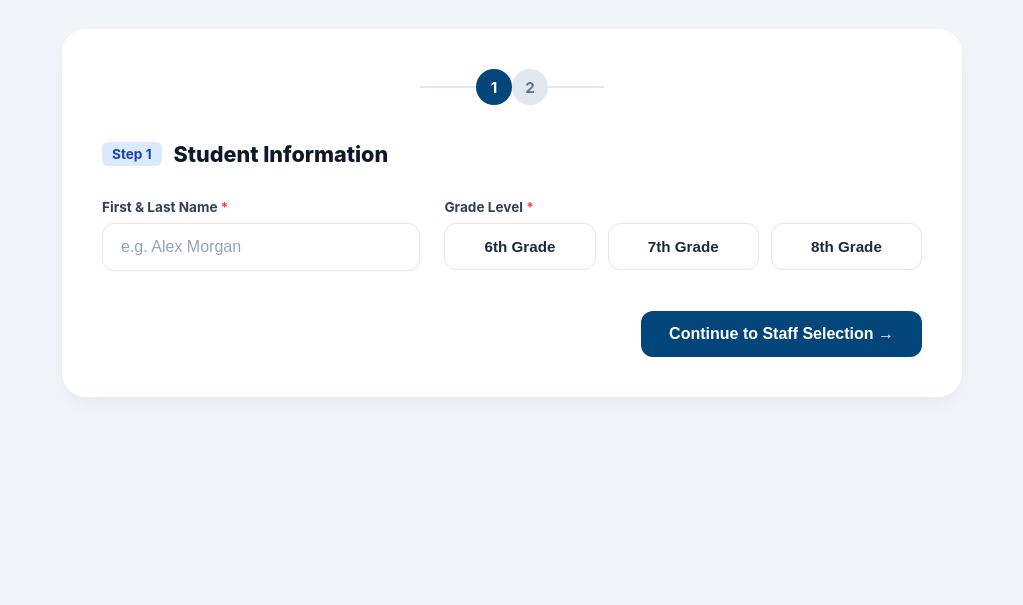
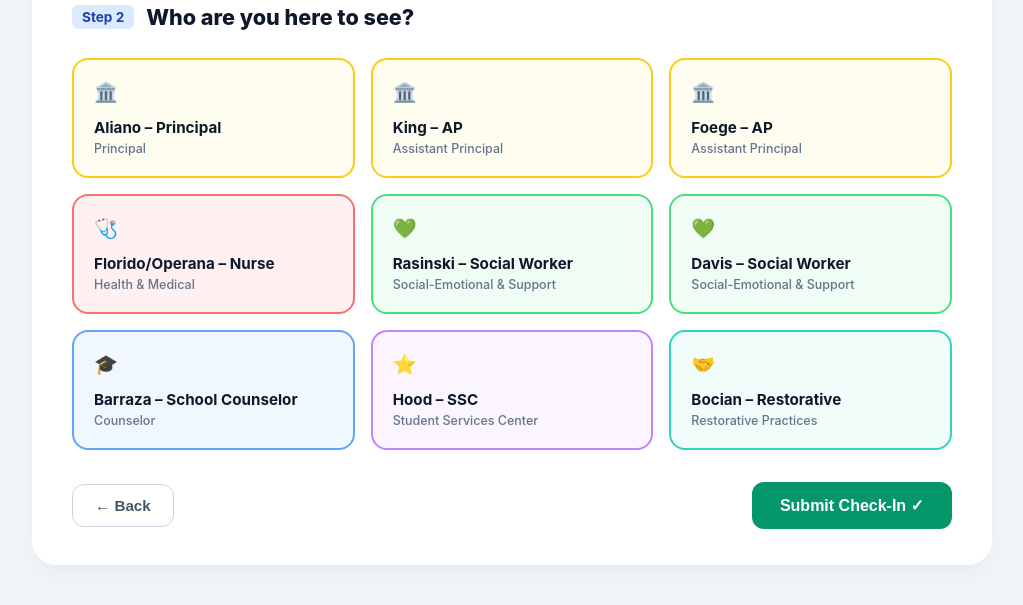
Before and after one commit to jengstrom20/Office-Sign-In-, a plain HTML site: page index.html in a window 1280 px wide. Shown: the part 238-843 px from the top of the page, without its empty margins (128-1151 px from the left). Before the commit the page ends 800 px from the top, so only its background shows below. Drawn offline with Linux system fonts and the light colour scheme.

Commit message:
Update index.html

```diff
--- a/index.html
+++ b/index.html
@@ -13,7 +13,7 @@
       font-family: -apple-system, BlinkMacSystemFont, "Segoe UI", Roboto, Helvetica, Arial, sans-serif;
       background-color: #f1f5f9;
       margin: 0;
-      padding: 60px 20px;
+      padding: 40px 20px;
       display: flex;
       flex-direction: column;
       align-items: center;
@@ -24,7 +24,7 @@
     /* Page Header Above Card */
     .page-title-section {
       text-align: center;
-      margin-bottom: 32px;
+      margin-bottom: 28px;
     }
 
     .page-title {
@@ -44,8 +44,8 @@
     .kiosk-card {
       background: #ffffff;
       border-radius: 24px;
-      padding: 40px;
-      max-width: 900px;
+      padding: 36px 40px;
+      max-width: 960px;
       width: 100%;
       box-shadow: 0 10px 25px -5px rgba(0, 0, 0, 0.05), 0 8px 10px -6px rgba(0, 0, 0, 0.01);
     }
@@ -56,7 +56,7 @@
       align-items: center;
       justify-content: center;
       width: 220px;
-      margin: 0 auto 36px auto;
+      margin: 0 auto 32px auto;
       position: relative;
     }
 
@@ -65,8 +65,8 @@
       top: 50%;
       left: 18px;
       right: 18px;
-      height: 2px;
-      background-color: #e2e8f0;
+      height: 3px;
+      background-color: #02457a;
       z-index: 1;
       transform: translateY(-50%);
     }
@@ -96,7 +96,7 @@
       display: flex;
       align-items: center;
       gap: 12px;
-      margin-bottom: 32px;
+      margin-bottom: 28px;
     }
 
     .step-badge {
@@ -128,16 +128,11 @@
     .form-grid {
       display: flex;
       gap: 24px;
-      margin-bottom: 40px;
+      margin-bottom: 36px;
     }
 
-    .form-group-name {
-      flex: 1.2;
-    }
-
-    .form-group-grade {
-      flex: 1.8;
-    }
+    .form-group-name { flex: 1.2; }
+    .form-group-grade { flex: 1.8; }
 
     .form-label {
       display: block;
@@ -147,9 +142,7 @@
       margin-bottom: 8px;
     }
 
-    .form-label span {
-      color: #ef4444;
-    }
+    .form-label span { color: #ef4444; }
 
     .text-input {
       width: 100%;
@@ -162,13 +155,7 @@
       transition: border-color 0.2s;
     }
 
-    .text-input::placeholder {
-      color: #94a3b8;
-    }
-
-    .text-input:focus {
-      border-color: #02457a;
-    }
+    .text-input:focus { border-color: #02457a; }
 
     .grade-options {
       display: flex;
@@ -200,7 +187,7 @@
       color: #02457a;
     }
 
-    /* STEP 2 3x3 GRID (9 CARDS) */
+    /* STEP 2: EXACT 3x3 GRID (3 COLUMNS, 3 ROWS = 9 CARDS) */
     .grid-3x3 {
       display: grid;
       grid-template-columns: repeat(3, 1fr);
@@ -208,14 +195,16 @@
       margin-bottom: 32px;
     }
 
+    /* Card Base Styles */
     .card {
       border-radius: 16px;
-      padding: 18px;
+      padding: 20px;
       display: flex;
       flex-direction: column;
+      justify-content: space-between;
       cursor: pointer;
       transition: transform 0.15s ease, box-shadow 0.15s ease;
-      min-height: 100px;
+      min-height: 120px;
       user-select: none;
     }
 
@@ -230,35 +219,35 @@
     }
 
     .card-icon {
-      font-size: 1.3rem;
-      margin-bottom: 8px;
+      font-size: 1.2rem;
+      margin-bottom: 12px;
     }
 
     .card-title {
       font-weight: 700;
-      font-size: 1rem;
+      font-size: 0.95rem;
       color: #0f172a;
       margin-bottom: 4px;
     }
 
     .card-subtitle {
-      font-size: 0.8rem;
+      font-size: 0.78rem;
       color: #64748b;
       font-weight: 500;
     }
 
-    /* Theme Color Variants for Staff */
-    .theme-yellow { background-color: #fefce8; border: 1.5px solid #fef08a; }
-    .theme-green  { background-color: #f0fdf4; border: 1.5px solid #86efac; }
-    .theme-blue   { background-color: #eff6ff; border: 1.5px solid #bfdbfe; }
-    .theme-purple { background-color: #faf5ff; border: 1.5px solid #e9d5ff; }
-    .theme-teal   { background-color: #f0fdfa; border: 1.5px solid #99f6e4; }
-    .theme-red    { background-color: #fff1f2; border: 1.5px solid #fca5a5; }
+    /* Color Themes Matching Your Kiosk */
+    .theme-yellow { background-color: #fffdf0; border: 2px solid #facc15; }
+    .theme-green  { background-color: #f0fdf4; border: 2px solid #4ade80; }
+    .theme-blue   { background-color: #f0f7ff; border: 2px solid #60a5fa; }
+    .theme-purple { background-color: #faf5ff; border: 2px solid #c084fc; }
+    .theme-teal   { background-color: #f0fdfa; border: 2px solid #2dd4bf; }
+    .theme-red    { background-color: #fff1f2; border: 2px solid #f87171; }
 
     /* Footer Action Buttons */
     .footer-actions {
       display: flex;
-      justify-content: flex-end;
+      justify-content: space-between;
       align-items: center;
     }
 
@@ -274,33 +263,45 @@
       display: flex;
       align-items: center;
       gap: 10px;
+      margin-left: auto;
+    }
+
+    .btn-primary:hover { background-color: #01335a; }
+
+    .btn-submit {
+      background-color: #059669;
+      color: #ffffff;
+      padding: 14px 28px;
+      border-radius: 12px;
+      font-weight: 700;
+      font-size: 1rem;
+      border: none;
+      cursor: pointer;
+      display: flex;
+      align-items: center;
+      gap: 8px;
+      margin-left: auto;
       transition: background-color 0.15s ease;
     }
 
-    .btn-primary:hover {
-      background-color: #01335a;
-    }
+    .btn-submit:hover { background-color: #047857; }
 
     .btn-secondary {
       background-color: #ffffff;
       color: #475569;
       border: 1.5px solid #cbd5e1;
-      padding: 14px 24px;
+      padding: 12px 22px;
       border-radius: 12px;
       font-weight: 700;
-      font-size: 1rem;
+      font-size: 0.95rem;
       cursor: pointer;
-      margin-right: auto;
     }
 
-    .btn-secondary:hover {
-      background-color: #f8fafc;
-    }
+    .btn-secondary:hover { background-color: #f8fafc; }
   </style>
 </head>
 <body>
 
-  <!-- Top Title Area -->
   <div class="page-title-section">
     <h1 class="page-title">Welcome! Please Sign In</h1>
     <p class="page-subtitle">Enter your details and select who you are here to see.</p>
@@ -308,15 +309,15 @@
 
   <div class="kiosk-card">
 
-    <!-- Step Progress Indicator Bar -->
+    <!-- Step Progress Bar -->
     <div class="step-bar">
       <div class="step-bar-line"></div>
       <div id="circle-step-1" class="step-circle active">1</div>
-      <div id="circle-step-2" class="step-circle">2</div>
+      <div id="circle-step-2" class="step-circle active">2</div>
     </div>
 
-    <!-- STEP 1: Student Information -->
-    <div id="step-1" class="step-panel active">
+    <!-- STEP 1: Student Info -->
+    <div id="step-1" class="step-panel">
       <div class="step-header">
         <span class="step-badge">Step 1</span>
         <h2 class="step-title">Student Information</h2>
@@ -339,14 +340,12 @@
       </div>
 
       <div class="footer-actions">
-        <button class="btn-primary" onclick="goToStep(2)">
-          Continue to Staff Selection &rarr;
-        </button>
+        <button class="btn-primary" onclick="goToStep(2)">Continue to Staff Selection &rarr;</button>
       </div>
     </div>
 
-    <!-- STEP 2: Staff Selection (3x3 Grid with 9 Options) -->
-    <div id="step-2" class="step-panel">
+    <!-- STEP 2: Staff Selection (3x3 Grid - 9 Cards including Nurse) -->
+    <div id="step-2" class="step-panel active">
       <div class="step-header">
         <span class="step-badge">Step 2</span>
         <h2 class="step-title">Who are you here to see?</h2>
@@ -430,8 +429,8 @@
       </div>
 
       <div class="footer-actions">
-        <button class="btn-secondary" onclick="goToStep(1)">&larr; Back to Student Info</button>
-        <button class="btn-primary" onclick="submitCheckIn()">Submit Check-In &#10003;</button>
+        <button class="btn-secondary" onclick="goToStep(1)">&larr; Back</button>
+        <button class="btn-submit" onclick="submitCheckIn()">Submit Check-In &#10003;</button>
       </div>
     </div>
 
@@ -442,7 +441,7 @@
       document.getElementById('step-1').classList.toggle('active', stepNumber === 1);
       document.getElementById('step-2').classList.toggle('active', stepNumber === 2);
 
-      document.getElementById('circle-step-1').classList.add('active');
+      document.getElementById('circle-step-1').classList.toggle('active', true);
       document.getElementById('circle-step-2').classList.toggle('active', stepNumber === 2);
     }
 
```
